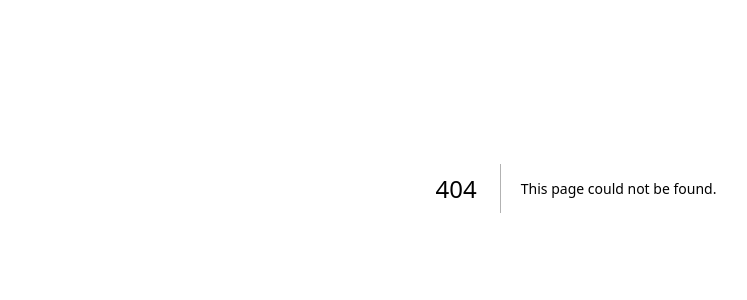
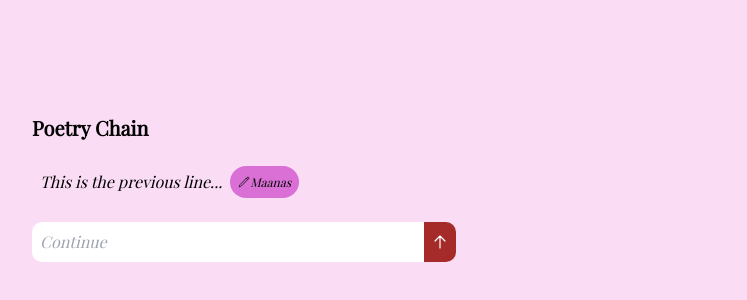
Before and after one commit to jondeaves/ggj24, a Next.js app: page /form in a window 1280 px wide. Before the commit this address had no page. Shown: the part 212-512 px from the top of the page, without its empty margins (64-811 px from the left). Built offline with nearby package versions, Linux system fonts and the light colour scheme.

Commit message:
feat: submission form refactor

```diff
--- /dev/null
+++ b/app/components/form/button.tsx
@@ -0,0 +1,25 @@
+import { ChangeEvent, FC } from "react";
+
+interface ButtonProps {
+  onClick: (e: ChangeEvent<any>) => void
+  type: 'button' | 'submit' | 'reset'
+}
+
+export const Button: FC<ButtonProps> = ({ onClick, type = 'button' }) => (
+  <button className="phrase-button text-white" onClick={onClick} type={type}>
+    <svg
+      xmlns="http://www.w3.org/2000/svg"
+      fill="none"
+      viewBox="0 0 24 24"
+      strokeWidth="1.8"
+      stroke="currentColor"
+      className="w-8 h-4"
+    >
+      <path
+        strokeLinecap="round"
+        strokeLinejoin="round"
+        d="M4.5 10.5 12 3m0 0 7.5 7.5M12 3v18"
+      />
+    </svg>
+  </button>
+)
--- /dev/null
+++ b/app/components/form/form-field.tsx
@@ -0,0 +1,11 @@
+import { FC, PropsWithChildren } from "react";
+
+interface FormFieldProps extends PropsWithChildren {}
+
+export const FormField: FC<FormFieldProps> = ({ children }) => {
+  return (
+    <div className="flex flex-row w-3/5">
+      {children}
+    </div>
+  );
+}
--- /dev/null
+++ b/app/components/form/text-field.tsx
@@ -0,0 +1,20 @@
+import { ChangeEvent, FC, HTMLInputTypeAttribute } from "react";
+
+interface TextFieldProps {
+  id?: string;
+  name?: string;
+  value?: string;
+  type?: HTMLInputTypeAttribute;
+  onChange?: (e: ChangeEvent<HTMLInputElement>) => void
+}
+
+export const TextField: FC<TextFieldProps> = (props) => (
+  <div className="flex flex-row w-3/5">
+    <input
+      className="phrase-input p-2 w-full italic"
+      placeholder="Continue"
+      autoComplete="off"
+      {...props}
+    />
+  </div>
+)
--- a/app/components/submission-form.tsx
+++ b/app/components/submission-form.tsx
@@ -1,6 +1,9 @@
 'use client'
 import { FC, useState } from "react";
 import { useFormik } from 'formik';
+import { FormField } from "./form/form-field";
+import { Button } from "./form/button";
+import { TextField } from "./form/text-field";
 
 interface SubmissionFormProps {
   prompt: string;
@@ -36,28 +39,17 @@ export const SubmissionForm: FC = () => {
   }
 
   return (
-    <form onSubmit={formik.handleSubmit} className="flex flex-col gap-4 w-96 bg-slate-800 p-8">
-      <label htmlFor="prompt">Prompt</label>
-      <input
+    <form onSubmit={formik.handleSubmit} className="w-full">
+      <FormField>
+        <TextField
           id="prompt"
           name="prompt"
           type="text"
           onChange={formik.handleChange}
           value={formik.values.prompt}
-        className='px-4 py-3 rounded-md text-black'
         />
-
-      <div className="grid grid-cols-2 gap-2">
-        <button type="submit" className="border p-2 rounded-md hover:bg-slate-600">Add</button>
-        <button type="button" className="border p-2 rounded-md hover:bg-slate-600" onClick={handleFinish}>{isComplete ? 'Reset' : 'Finish'}</button>
-      </div>
-
-      {isComplete ? 'Completed Poem' : 'Previous line'}
-      <ul>
-        {limitedPrompots.map((prompt, idx) => (
-          <li key={idx}>{prompt}</li>
-        ))}
-      </ul>
+        <Button type="submit" onClick={formik.handleChange} />
+      </FormField>
     </form>
   );
 }
--- /dev/null
+++ b/app/form/page.tsx
@@ -0,0 +1,80 @@
+import { Playfair_Display } from "next/font/google";
+import { ChangeEvent, FC, HTMLInputTypeAttribute, PropsWithChildren } from "react";
+import { SubmissionForm } from "../components/submission-form";
+
+const satisfy = Playfair_Display({ subsets: ["latin"], weight: "400" });
+
+function PreviousLine() {
+  return (
+    <div className="flex flex-row items-center w-full p-2 space-x-2 italic">
+      <p>This is the previous line...</p>
+      <div className="p-2 text-xs author-tag flex flex-row items-center ">
+        <svg
+          xmlns="http://www.w3.org/2000/svg"
+          fill="none"
+          viewBox="0 0 24 24"
+          strokeWidth={1.5}
+          stroke="currentColor"
+          className="w-3 h-3"
+        >
+          <path
+            strokeLinecap="round"
+            strokeLinejoin="round"
+            d="m16.862 4.487 1.687-1.688a1.875 1.875 0 1 1 2.652 2.652L6.832 19.82a4.5 4.5 0 0 1-1.897 1.13l-2.685.8.8-2.685a4.5 4.5 0 0 1 1.13-1.897L16.863 4.487Zm0 0L19.5 7.125"
+          />
+        </svg>
+        Maanas
+      </div>
+    </div>
+  );
+}
+
+interface TextFieldProps {
+  id?: string;
+  name?: string;
+  value?: string;
+  type?: HTMLInputTypeAttribute;
+  onChange?: (e: ChangeEvent<HTMLInputElement>) => void
+}
+
+export const TextField: FC<TextFieldProps> = (props) => {
+  return (
+    <div className="flex flex-row w-3/5">
+      <input
+        className="phrase-input p-2 w-full italic"
+        placeholder="Continue"
+        {...props}
+      />
+      <button className="phrase-button text-white">
+        <svg
+          xmlns="http://www.w3.org/2000/svg"
+          fill="none"
+          viewBox="0 0 24 24"
+          strokeWidth="1.8"
+          stroke="currentColor"
+          className="w-8 h-4"
+        >
+          <path
+            strokeLinecap="round"
+            strokeLinejoin="round"
+            d="M4.5 10.5 12 3m0 0 7.5 7.5M12 3v18"
+          />
+        </svg>
+      </button>
+    </div>
+  );
+}
+
+export default function Main() {
+  return (
+    <main className={satisfy.className}>
+      <div className="main flex min-h-screen min-w-screen flex-col items-start justify-center p-24 space-y-4">
+        <div className="flex flex-row">
+          <h1 className="text-xl font-bold">Poetry Chain</h1>
+        </div>
+        <PreviousLine />
+        <SubmissionForm />
+      </div>
+    </main>
+  );
+}
```
Lines whose indentation alone changed are shown as unchanged.
